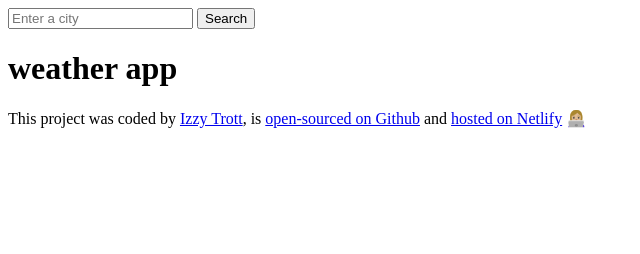
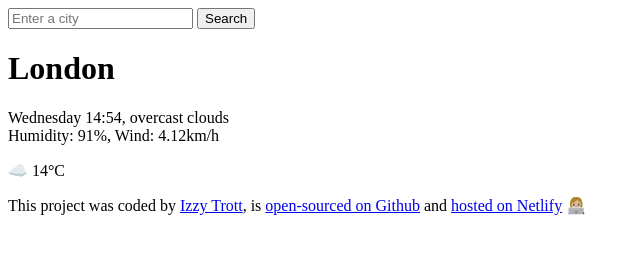
Before and after one commit to IzzyTrott/weather-forecast-app, a plain HTML site: page index.html in a window 1280 px wide. Shown: the whole page, without its empty margins (0-640 px from the left). Drawn offline with Linux system fonts and the light colour scheme.

Commit message:
Added basic HTML
Added <main> section and filled it with temporary weather info

```diff
--- a/index.html
+++ b/index.html
@@ -12,7 +12,17 @@
         <input type="submit" value="Search" />
       </form>
     </header>
-    <h1>weather app</h1>
+    <main>
+      <h1>London</h1>
+      <div>
+        <p>
+          Wednesday 14:54, overcast clouds
+          <br />
+          Humidity: 91%, Wind: 4.12km/h
+        </p>
+      </div>
+      <div>☁️ 14°C</div>
+    </main>
     <footer>
       <p>
         This project was coded by
```
